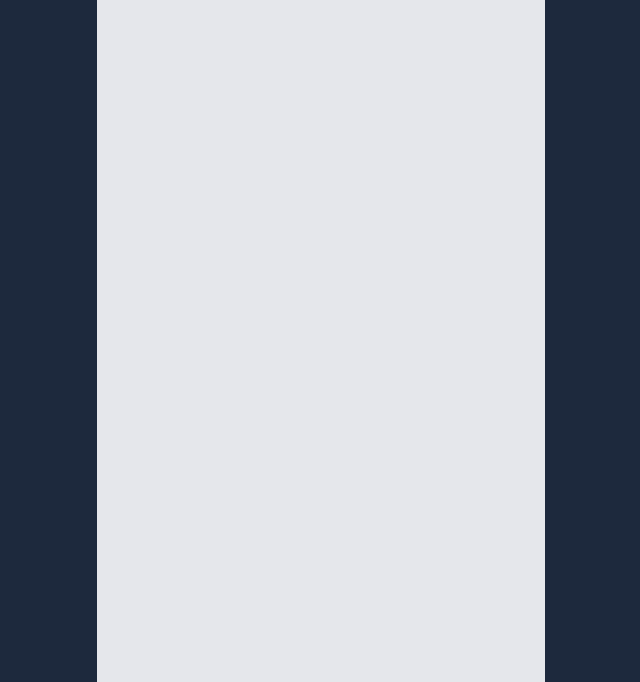
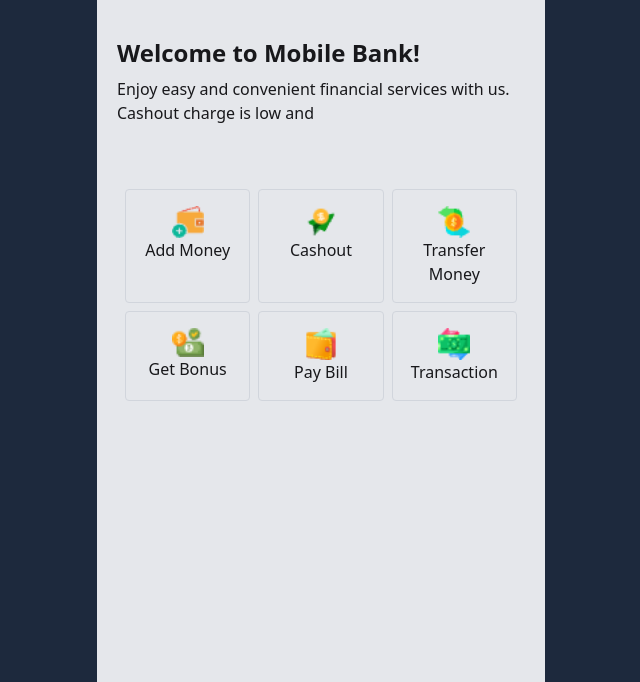
Before and after one commit to RGAntu/mobile-banking, a plain HTML site: page main.html in a window 1280 px wide. Shown: the part 118-800 px from the top of the page, without its empty margins (319-959 px from the left). Drawn offline with nearby package versions, Linux system fonts and the light colour scheme.

Commit message:
added cards

```diff
--- a/main.html
+++ b/main.html
@@ -14,7 +14,7 @@
   <body class="bg-slate-800">
     <section class="max-w-md min-h-screen mx-auto py-6 bg-gray-200">
       <header>
-        <nav class="flex justify-around items-center">
+        <nav class="flex justify-around items-center border-b-1 pb-5 border-gray-300">
           <img class="w-16" src="./assets/Group.png" alt="" />
           <div>
             <h1 class="text-3xl font-bold">$ 4500</h1>
@@ -22,7 +22,45 @@
           </div>
           <button class="btn">Logout</button>
         </nav>
+
+        <section class="mt-10 px-5">
+            <h1 class="text-2xl font-bold mb-2">Welcome to Mobile Bank!</h1>
+            <p class="">Enjoy easy and convenient financial services with us. Cashout charge is low and </p>
+
+            <div class="cards grid grid-cols-3 mt-14 gap-2 p-2">
+                <div class="box border border-gray-300 p-4 text-center rounded-sm">
+                    <img class="w-8 mx-auto" src="./assets/wallet1.png" alt="">
+                    <h3>Add Money</h3>
+                </div>
+                <div class="box border border-gray-300 p-4 text-center rounded-sm">
+                    <img class="w-8 mx-auto" src="./assets/send1.png" alt="">
+                    <h3>Cashout</h3>
+                </div>
+                <div class="box border border-gray-300 p-4 text-center rounded-sm">
+                    <img class="w-8 mx-auto" src="./assets/money1.png" alt="">
+                    <h3>Transfer Money</h3>
+                </div>
+
+                 <div class="box border border-gray-300 p-4 text-center rounded-sm">
+                    <img class="w-8 mx-auto" src="./assets/bonus1.png" alt="">
+                    <h3>Get Bonus</h3>
+                </div>
+                <div class="box border border-gray-300 p-4 text-center rounded-sm">
+                    <img class="w-8 mx-auto" src="./assets/purse1.png" alt="">
+                    <h3>Pay Bill</h3>
+                </div>
+                <div class="box border border-gray-300 p-4 text-center rounded-sm">
+                    <img class="w-8 mx-auto" src="./assets/transaction1.png" alt="">
+                    <h3>Transaction</h3>
+                </div>
+
+            </div>
+        </section>
+
+
       </header>
+
+
     </section>
   </body>
 </html>
```
